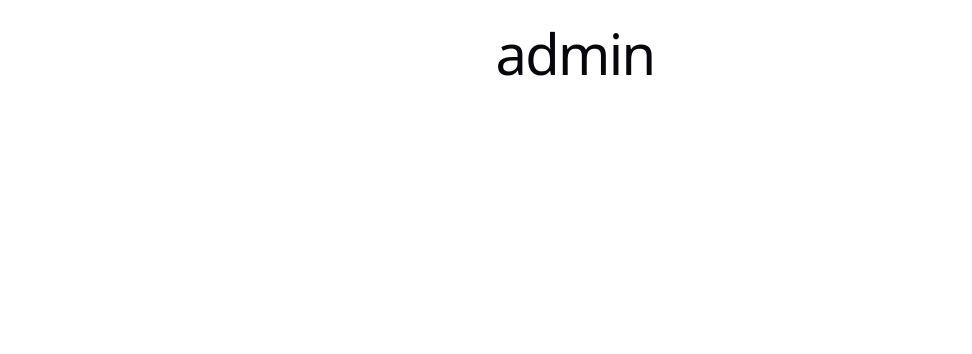
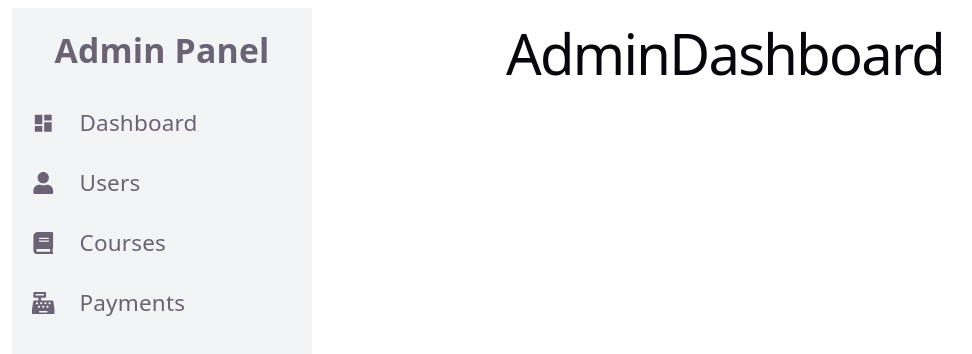
Before and after one commit to ErandikaPiumali/lms_frontend, a React (Vite) app: page /admin in a window 1280 px wide. Shown: the top 354 px of the page, without its empty margins (65-1037 px from the left). Built offline with nearby package versions, Linux system fonts and the light colour scheme.

Commit message:
🔖admin page setup done

```diff
--- a/package.json
+++ b/package.json
@@ -15,6 +15,7 @@
     "react": "^18.3.1",
     "react-dom": "^18.3.1",
     "react-hot-toast": "^2.6.0",
+    "react-icons": "^5.6.0",
     "react-router-dom": "^7.14.2",
     "tailwindcss": "^4.2.4"
   },
--- /dev/null
+++ b/pages/admin/adminDashboard.jsx
@@ -0,0 +1,7 @@
+export default function AdminDashboard(){
+    return(
+        <div>
+           Admin Dashboard
+        </div>
+    )
+}
--- a/pages/adminPage.jsx
+++ b/pages/adminPage.jsx
@@ -1,8 +1,31 @@
+import { FaBook, FaCashRegister, FaUser } from "react-icons/fa";
+import { MdDashboard } from "react-icons/md";
+import { Link, Route, Routes } from "react-router-dom";
+
 export default function AdminPage(){
     return(
-        <div>
-            <h1>admin</h1>
+        <div className="w-full h-screen  flex">
+            <div className="w-[300px] h-full flex flex-col items-center bg-gray-100">
+                <span className="text-3xl font-bold my-5">Admin Panel</span>
+
+                <Link className="flex flex-row h-[60px] w-full p-[20px] items-center text-xl gap-[25px]" to="/admin/dashboard"><MdDashboard /> Dashboard</Link>
+
+                  <Link className="flex flex-row h-[60px] w-full p-[20px] items-center text-xl gap-[25px]" to="/admin/users"><FaUser />Users</Link>
+                   <Link className="flex flex-row h-[60px] w-full p-[20px] items-center text-xl gap-[25px]"  to="/admin/courses"><FaBook />Courses</Link>
+                   <Link className="flex flex-row h-[60px] w-full p-[20px] items-center text-xl gap-[25px]" to="/admin/payments"><FaCashRegister />Payments</Link>
+                 </div>
+
+            <div  className="w-[calc(100%-300px)] h-full">
+                <Routes path="/*">
+                <Route path="/" element ={<h1>AdminDashboard</h1>}/>
+
+                  <Route path="/users" element={<h1>Users</h1>}/>
+                   <Route path="/courses" element={<h1>Courses</h1>}/>
+                  <Route path="/payments" element={<h1>Payments</h1>}/>
+
+
+                </Routes>
+            </div>
         </div>
     )
-
 }
--- a/src/App.jsx
+++ b/src/App.jsx
@@ -4,8 +4,10 @@ import HomePage from '../pages/homePage'
 import LoginPage from '../pages/loginPage'
 import RegisterPage from '../pages/registerPage'
 import './App.css'
+
+import { Toaster } from 'react-hot-toast'
 import AdminPage from '../pages/adminPage'
-import { Toaster } from 'react-hot-toast'
+
 
 function App() {
 
```
Also changed, not shown: 1 other file (tests, documents, lock files or other folders).
